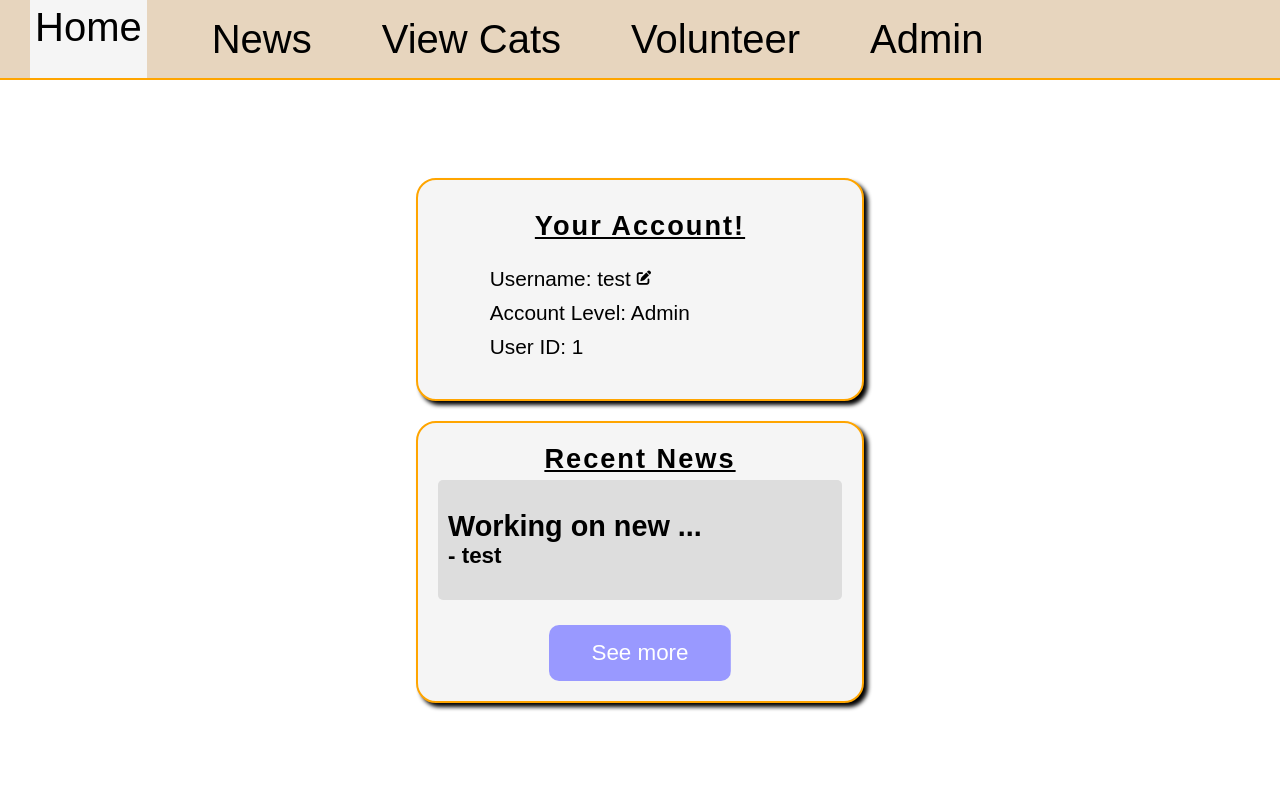
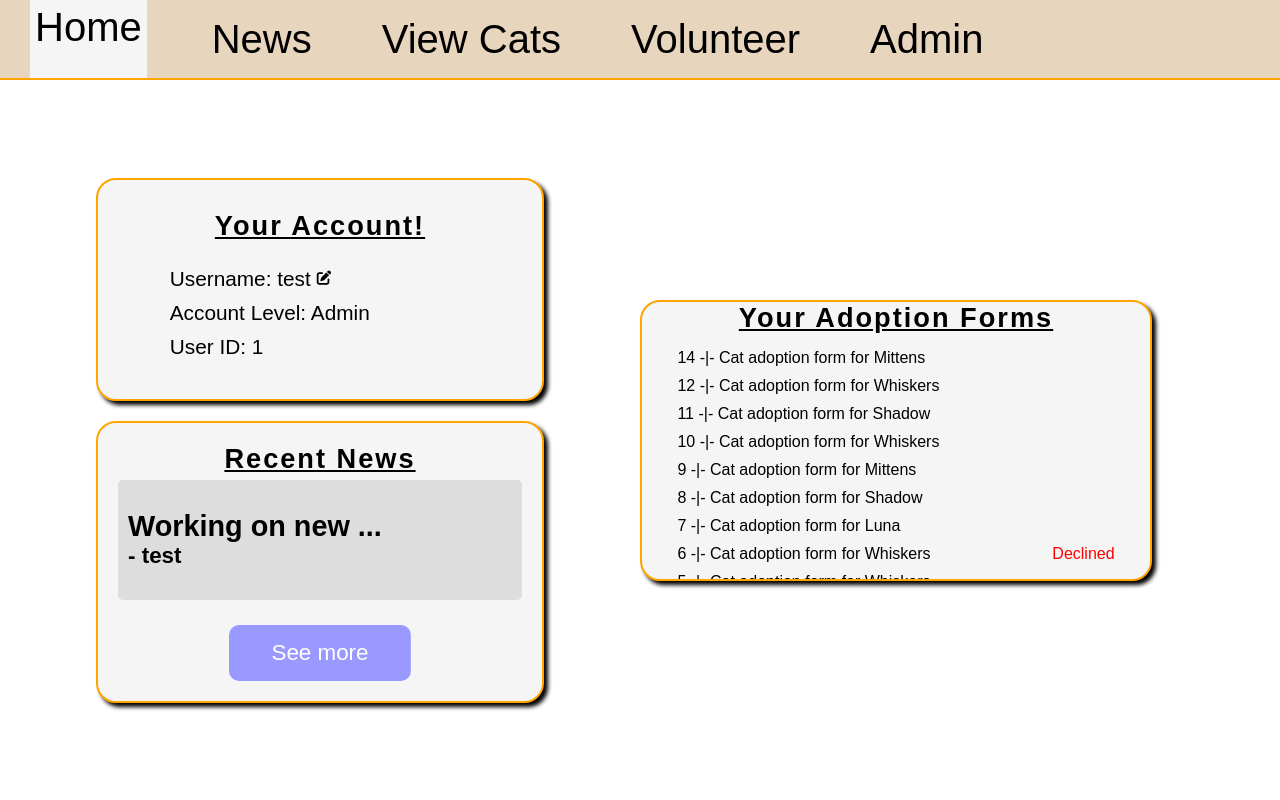
Before and after one commit to JohnProgramming08/Cat-Adoption-Portal-Project, a Flask app: page /home/1 in a window 1280 px wide. Run offline with Flask 3, Linux system fonts and the light colour scheme.

Commit message:
Place adoption forms on home page

```diff
--- a/forms.py
+++ b/forms.py
@@ -33,6 +33,7 @@ class AdoptForm(FlaskForm):
 	submit = SubmitField("Submit")
 
 class ReviewAdoptForm(FlaskForm):
+	form_id = IntegerField(validators=[DataRequired()])
 	reason = TextAreaField("Reason (only if declined):", validators=[Length(max=30)])
 	accept = SubmitField("Accept")
 	decline = SubmitField("Decline")
--- a/main.py
+++ b/main.py
@@ -35,13 +35,22 @@ class AdoptionForm(db.Model):
 	id = db.Column(db.Integer, primary_key=True)
 	address = db.Column(db.String(30), nullable=False)
 	other_pets = db.Column(db.Integer, nullable=False)
-	reason = db.Column(db.Integer, nullable=False)
+	reason = db.Column(db.String(100), nullable=False)
 	cat_id = db.Column(db.Integer, db.ForeignKey('cat.id'), nullable=False)
 	user_id = db.Column(db.Integer, db.ForeignKey('user.id'), nullable=False)
+	review = db.relationship('AdoptionFormReview', backref='form', uselist=False)
+
+class AdoptionFormReview(db.Model):
+	id = db.Column(db.Integer, primary_key=True)
+	status = db.Column(db.String(30), nullable=False)
+	reason = db.Column(db.String(30))
+	form_id = db.Column(db.Integer, db.ForeignKey('adoption_form.id'), unique=True, nullable=False)
+
 
 
 @app.route('/', methods=["GET", "POST"])
 def index():
+	db.create_all()
 	form = LoginForm()
 	# Log in and sign up functionality
 	if form.validate_on_submit():
@@ -75,12 +84,13 @@ def home(id):
 	user = User.query.filter(User.id==id).first()
 	form = UsernameForm()
 	newest_news = News.query.order_by(News.id.desc()).first()
+	user_adoptions = AdoptionForm.query.filter(AdoptionForm.user_id==id).all()
 	if form.validate_on_submit():
 		username = form.username.data
 		found_user = User.query.filter(User.username==username).first()
 		if found_user and username != user.username:
 			form.username.data = user.username
-			return render_template("home.html", user=user, form=form, error="exists", news=newest_news)
+			return render_template("home.html", user=user, form=form, error="exists", news=newest_news, asoptions=user_adoptions)
 		else:
 			user.username = username
 			db.session.commit()
@@ -88,7 +98,7 @@ def home(id):
 
 	else:
 		form.username.data = user.username
-		return render_template("home.html", user=user, form=form, error="none", news=newest_news)
+		return render_template("home.html", user=user, form=form, error="none", news=newest_news, adoptions=user_adoptions)
 
 
 @app.route('/news/<int:id>', methods=["GET", "POST"])
@@ -155,6 +165,7 @@ def cats(id):
 		adoption_form = AdoptionForm(address=address, other_pets=other_pets, reason=reason, cat_id=cat_id, user_id=id)
 		db.session.add(adoption_form)
 		db.session.commit()
+		return redirect(url_for('cats', id=id))
 	return render_template("cats.html", user=user, cats=cats, form=form)
 
 
@@ -181,8 +192,16 @@ def admin(id):
 	review_form = ReviewAdoptForm()
 	user = User.query.get(id)
 	adoption_forms = AdoptionForm.query.all()
-	if review_form.validate_on_submit():
-		pass
+	new_review = 0
+	if review_form.validate_on_submit() and review_form.accept.data:
+		new_review = AdoptionFormReview(status="To be delivered", form_id=review_form.form_id.data)
+	elif review_form.validate_on_submit() and review_form.decline.data:
+		new_review = AdoptionFormReview(status="Declined", reason=review_form.reason.data, form_id=review_form.form_id.data)
+	if new_review:
+		db.session.add(new_review)
+		db.session.commit()
+		return redirect(url_for("admin", id=id))
+
 	return render_template('admin.html', forms=adoption_forms, user=user, review_form=review_form)
 
 
@@ -204,3 +223,7 @@ def find_form(id):
 
 if __name__ == "__main__":
 	app.run(debug=True, port=8000)
+
+
+# MAKE IT SO USERS CAN SEE THE STATUS OF FORMS IN HOME.HTML
+# BUT FIRST CHANGE ACCEPTED IN DATABASE TO STRING STATUS
--- a/static/admin.css
+++ b/static/admin.css
@@ -143,3 +143,7 @@ label {
 	width: 100%;
 	text-align: center;
 }
+
+input[name="form_id"] {
+	display: none;
+}
--- a/static/admin.js
+++ b/static/admin.js
@@ -2,6 +2,9 @@ const cancel = Array.from(document.getElementsByClassName('form-cancel'))[0];
 const formSection = document.getElementById('form-review-section');
 const adoptionForms = Array.from(document.getElementsByClassName('form-link'));
 const screenCover = document.getElementById('screen-cover');
+const formIdInput = Array.from(document.getElementsByName('form_id'))[0];
+const reasonInput = document.querySelector('textarea');
+
 
 const formDisplays = [
     { element: document.getElementById('username'), key: 'username', foretext: 'Username: '},
@@ -27,6 +30,8 @@ adoptionForms.forEach(form => {
 			formDisplays.forEach(({element, key, foretext}) => {
 				element.textContent = foretext ? `${foretext} ${data[key]}` : data[key];
 			});
+			formIdInput.value = data.id;
+			reasonInput.value = '';
 			formSection.style.display = 'flex';
 			screenCover.style.display = 'block';
 		});
--- a/static/cats.js
+++ b/static/cats.js
@@ -3,6 +3,7 @@ const form = document.querySelector('form');
 const catIdInput = document.getElementsByName('cat_id')[0];
 const screenCover = document.getElementById('screen-cover');
 const cancel = document.getElementById('cancel');
+const fields = Array.from(form.querySelectorAll('input, textarea'));
 
 adoptButtons.forEach(button => {
 	button.addEventListener('click', e => {
@@ -16,4 +17,7 @@ adoptButtons.forEach(button => {
 cancel.addEventListener('click', () => {
 	form.classList.add('hidden');
 	screenCover.classList.add('hidden');
+	fields.forEach(field => {
+		field.value = '';
+	})
 })
--- a/static/home.css
+++ b/static/home.css
@@ -1,3 +1,7 @@
+body {
+	overflow: hidden;
+}
+
 main {
 	display: flex;
 	justify-content: center;
@@ -157,3 +161,88 @@ h4 {
     font-size: 1.4rem;
     height: 7vh;
 }
+
+#section-2 {
+	width: 50vw;
+	height: 100%;
+	display: flex;
+	flex-direction: column;
+	align-items: center;
+	justify-content: center;
+}
+
+#adoptions-div {
+	width: 40vw;
+	max-height: 50%;
+	display: flex;
+	flex-direction: column;
+	align-items: center;
+	justify-content: center;
+}
+
+#user-adoptions {
+	width: 90%;
+	padding: 5px;
+	max-height: 30vh;
+	overflow: auto;
+	display: grid;
+}
+
+.cat-form {
+	padding: 5px;
+	width: 100%;
+	border-radius: 7px;
+	display: flex;
+	align-items: center;
+	justify-content: space-between;
+}
+
+.cat-form:hover {
+	background-color: white;
+}
+
+.form-link {
+	text-decoration: none;
+	color: black;
+}
+
+.form-link:hover {
+	text-decoration: underline;
+	cursor: pointer;
+}
+
+#adoption-btn {
+	width: 40%;
+	padding: 15px;
+	font-size: 1.4rem;
+	margin-top: 20px;
+	margin: auto;
+}
+
+.no-adoptions {
+	width: 100%;
+	font-size: 1.3rem;
+	margin-bottom: 10px;
+	text-align: center;
+}
+
+.accepted {
+	color: green;
+}
+
+.denied {
+	color: red;
+}
+
+.center-form {
+	color: black;
+	display: none;
+}
+
+#cat-details *, #user-details * {
+	text-align: center;
+}
+
+#cat-details, #user-details {
+	background-color: #bbbbbb;
+}
--- a/static/home.js
+++ b/static/home.js
@@ -7,6 +7,18 @@ const errorMessage = document.getElementById('error');
 const news = document.getElementById('newest-news');
 const headline = news.querySelector('h3');
 const author = news.querySelector('h4');
+const adoptionForms = Array.from(document.getElementsByClassName('form-link'));
+const screenCover = document.getElementById('screen-cover');
+const formSection = document.getElementById('form-show');
+const cancel = document.getElementById('cancel');
+const formDisplays = [
+    { element: document.getElementById('user-address'), key: 'address', foretext: 'User Address: ' },
+    { element: document.getElementById('other-pets'), key: 'other_pets', foretext: 'Other Pets: ' },
+    { element: document.getElementById('reason'), key: 'reason', foretext: '' },
+    { element: document.getElementById('cat-id'), key: 'cat_id', foretext: 'Cat ID: ' },
+    { element: document.getElementById('cat-name'), key: 'cat_name', foretext: 'Cat Name: ' },
+    { element: document.getElementById('cat-bio'), key: 'cat_bio', foretext: '' }
+];
 
 editBtn.addEventListener('click', () => {
 	editBtn.classList.add('hidden');
@@ -30,3 +42,27 @@ if (author.textContent.length > 20) {
 } if (headline.textContent.length > 15) {
 	headline.textContent = headline.textContent.slice(0, 15) + '...';
 }
+
+async function get_form(id) {
+	const response = await fetch(`/find_form/${id}`);
+	const data = await response.json();
+	return data;
+}
+
+adoptionForms.forEach(form => {
+	form.addEventListener('click', e => {
+		const formId = e.target.id;
+		get_form(formId).then(data => {
+			formDisplays.forEach(({element, key, foretext}) => {
+				element.textContent = foretext ? `${foretext} ${data[key]}` : data[key];
+			});
+			formSection.style.display = 'flex';
+			screenCover.style.display = 'block';
+		});
+	});
+});
+
+cancel.addEventListener('click', () => {
+	formSection.style.display = 'none';
+	screenCover.style.display = 'none';
+})
--- a/static/styles.css
+++ b/static/styles.css
@@ -145,3 +145,23 @@ header a:hover {
     color: red;
     cursor: pointer;
 }
+
+#cat-details, #user-details {
+	display: flex;
+	flex-direction: column;
+	justify-content: center;
+	align-items: center;
+	padding: 10px;
+	background-color: #e0e0e0;
+	border-bottom: 2px solid grey;
+	width: 100%;
+}
+
+#user-details {
+	border-bottom: none;
+}
+
+#user-details *, #cat-details * {
+	padding-top: 3px;
+	padding-bottom: 3px;
+}
--- a/templates/admin.html
+++ b/templates/admin.html
@@ -44,6 +44,7 @@
 		</div>
 		<form action="/admin/{{ user.id }}" method="post">
 			{{ review_form.hidden_tag() }}
+			{{ review_form.form_id() }}
 			{{ review_form.reason.label }}
 			{{ review_form.reason() }}
 			{{ review_form.accept() }}
@@ -55,10 +56,13 @@
 	<section id="cat-form-section">
 		<h2>Cat Adoption Forms</h2>
 		{% for form in forms %}
+		{% if form.review %}
+		{% else %}
 		<div class="cat-form">
 			<p>User ID: {{ form.user_id }} Cat ID: {{ form.cat.id }}</p>
 			<p class="form-link" id="{{ form.id }}">{{ form.id }} -|- Cat adoption form for {{ form.cat.name }}</p>
 		</div>
+		{% endif %}
 		{% endfor %}
 	</section>
 </main>
--- a/templates/home.html
+++ b/templates/home.html
@@ -5,6 +5,7 @@
 {% endblock %}
 
 {% block content %}
+<div id="screen-cover" class="hidden"></div>
 <header>
 	<a href="/home/{{ user.id }}" class="selected">Home</a>
 	<a href="/news/{{ user.id }}">News</a>
@@ -16,6 +17,27 @@
 </header>
 
 <main>
+	<div class="center-form" id="form-show">
+		<div id="cat-details">
+			<i class="fas fa-xmark form-cancel" id="cancel"></i>
+			<h2>Cat Details</h2>
+			<div class="identity">
+				<h3 id="cat-id">Cat ID: </h3>
+				<h3 id="cat-name">Cat Name: </h3>
+			</div>
+			<h3>Cat Bio</h3>
+			<p id="cat-bio"></p>
+		</div>
+
+		<div id="user-details">
+			<h2>Your Input</h2>
+			<h3 id="user-address">Address: </h3>
+			<h3 id="other-pets">Other Pets: </h3>
+			<h3>Reason</h3>
+			<h4 id="reason"></h4>
+		</div>
+	</div>
+
 	<section id="section-1">
 	<div id="profile-div" class="page-div">
 		<div id="details">
@@ -52,6 +74,32 @@
 		<a href="/news/{{ user.id }}" id="news-btn" class="page-link-btn">See more</a>
 	</div>
 	</section>
+
+	<section id="section-2">
+	<div id="adoptions-div" class="page-div">
+		<h2>Your Adoption Forms</h2>
+		<div id="user-adoptions">
+			{% if adoptions %}
+			{% for form in adoptions|reverse %}
+			<div class="cat-form">
+				<p class="form-link" id="{{ form.id }}">{{ form.id }} -|- Cat adoption form for {{ form.cat.name }}</p>
+				{% if form.review %}
+					{% if form.review.status=="Declined" %}
+						<p class="denied">{{ form.review.status }}</p>
+					{% else %}
+						<p class="accepted">{{ form.review.status }}</p>
+					{% endif %}
+				{% endif %}
+			</div>
+			{% endfor %}
+			{% else %}
+			<p class="no-adoptions">Oh no! You don't have any adoption forms.</p>
+			<p class="no-adoptions">Would you like to submit one?</p>
+			<a href="/cats/{{ user.id}}" class="page-link-btn" id="adoption-btn">See Cats!</a>
+			{% endif %}
+		</div>
+	</div>
+	</section>
 </main>
 <script src="{{ url_for('static', filename='home.js') }}"></script>
 {% endblock %}
```
Also changed, not shown: instance/data.db.
